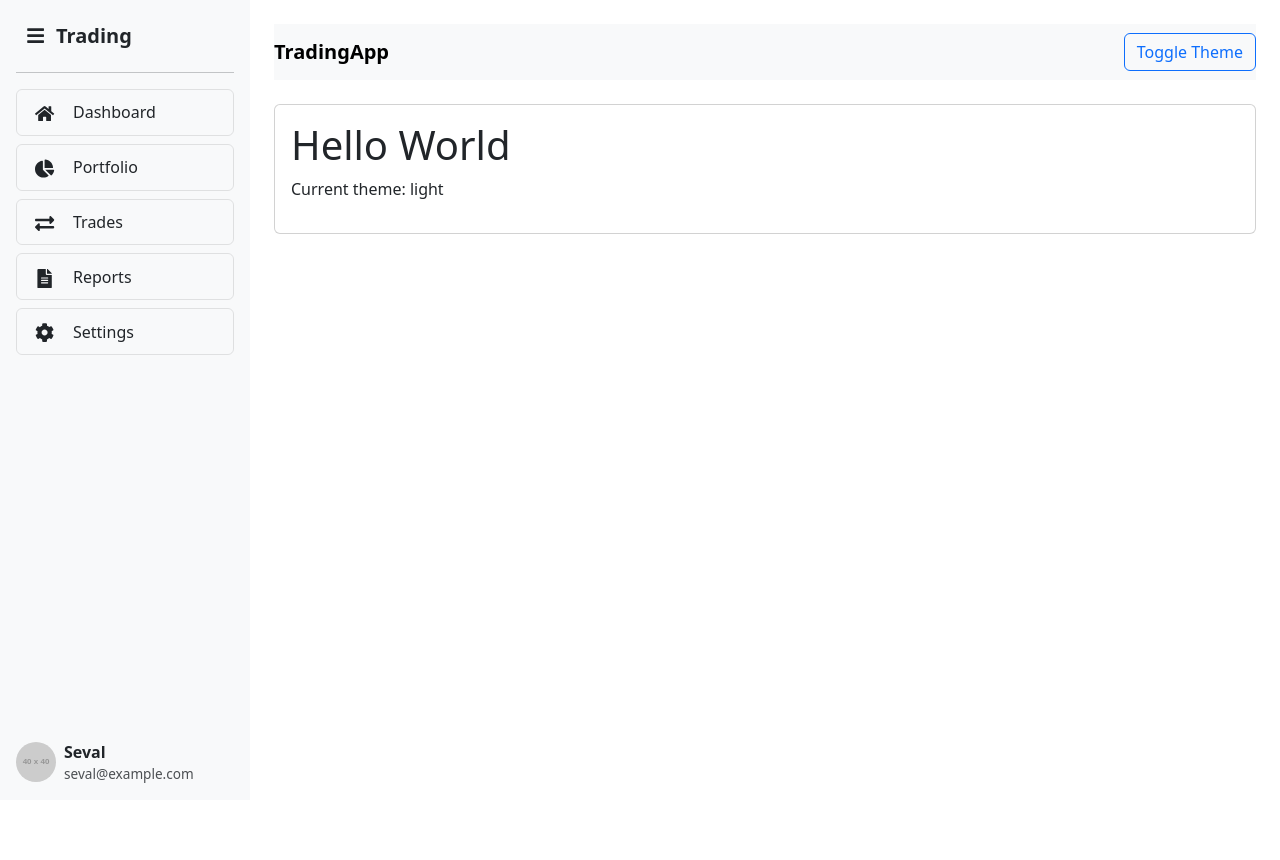
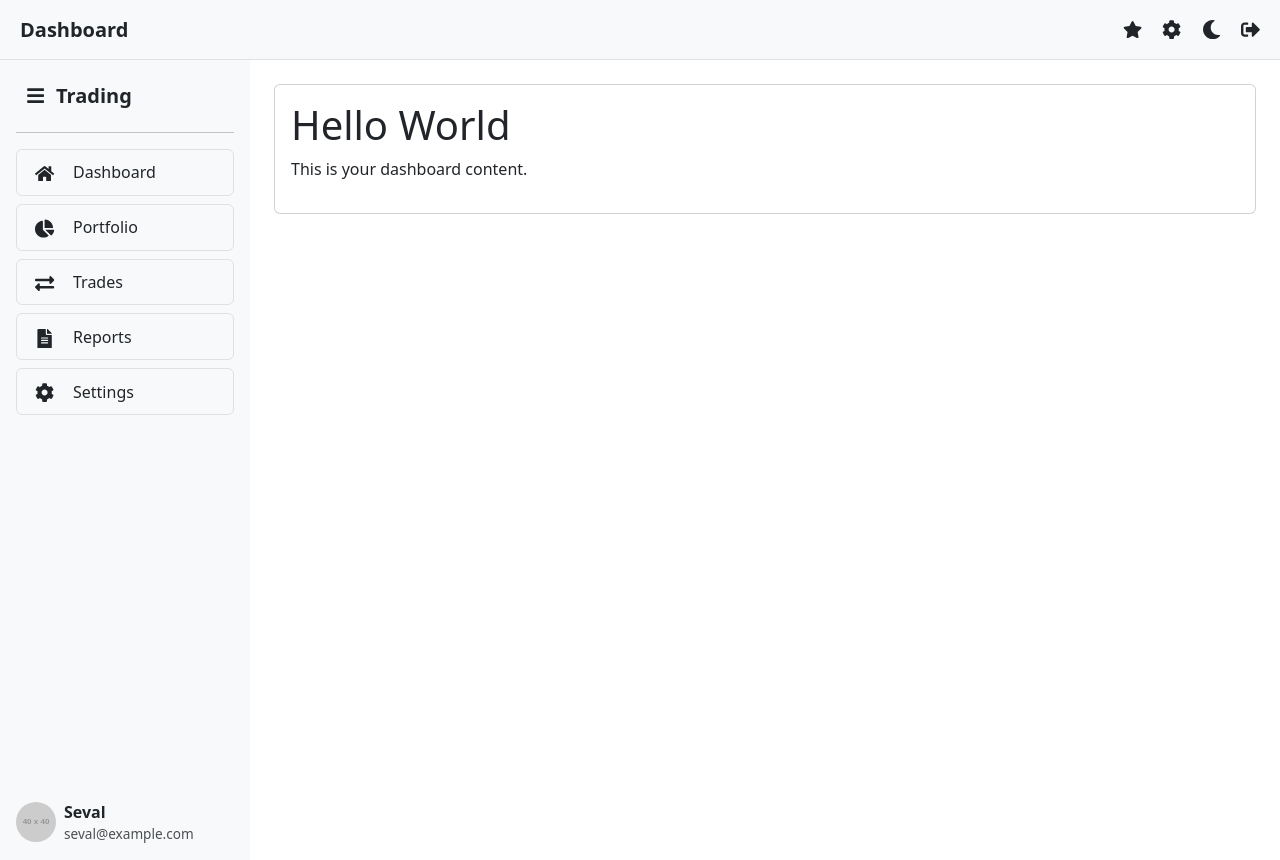
Before and after one commit to seval1997/stock-trading-frontend, a React (Create React App) app in the folder frontend/: page / in a window 1280 px wide. Before the commit the page ends 800 px from the top, so only its background shows below. Built offline with nearby package versions, Linux system fonts and the light colour scheme.

Commit message:
add dashboard header

```diff
--- a/frontend/src/App.js
+++ b/frontend/src/App.js
@@ -1,24 +1,20 @@
 import React from "react";
-import { ThemeProvider, useTheme } from "./context/ThemeContext";
+import { ThemeProvider } from "./context/ThemeContext";
 import "bootstrap/dist/css/bootstrap.min.css";
 import Sidebar from "./components/Sidebar/Sidebar";
+import DashboardHeader from "./components/DashboardHeader/DashboardHeader";
 
 function Content() {
-    const { theme, toggleTheme } = useTheme();
-
     return (
         <div className="d-flex">
             <Sidebar />
-            <div className="flex-grow-1 p-4" data-bs-theme={theme}>
-                <nav className={`navbar ${theme === "light" ? "navbar-light bg-light" : "navbar-dark bg-dark"}`}>
-                    <span className="navbar-brand fw-bold">TradingApp</span>
-                    <button className="btn btn-outline-primary ms-auto" onClick={toggleTheme}>
-                        Toggle Theme
-                    </button>
-                </nav>
-                <div className="card p-3 mt-4">
-                    <h1>Hello World</h1>
-                    <p>Current theme: {theme}</p>
+            <div className="flex-grow-1">
+                <DashboardHeader />
+                <div className="p-4" style={{ marginTop: "60px" }}>
+                    <div className="card p-3">
+                        <h1>Hello World</h1>
+                        <p>This is your dashboard content.</p>
+                    </div>
                 </div>
             </div>
         </div>
--- /dev/null
+++ b/frontend/src/components/DashboardHeader/DashboardHeader.css
@@ -0,0 +1,38 @@
+.dashboard-header {
+    position: fixed;
+    top: 0;
+    left: 0;
+    right: 0;
+    height: 60px;
+    display: flex;
+    align-items: center;
+    justify-content: space-between;
+    padding: 0 20px;
+    z-index: 1000;
+    border-bottom: 1px solid rgba(0, 0, 0, 0.1);
+}
+
+.bg-dark.dashboard-header {
+    border-bottom: 1px solid rgba(255, 255, 255, 0.2);
+}
+
+.header-title {
+    font-size: 1.25rem;
+    font-weight: 600;
+}
+
+.header-menus {
+    display: flex;
+    align-items: center;
+    gap: 20px;
+}
+
+.header-icon {
+    font-size: 1.2rem;
+    cursor: pointer;
+    transition: color 0.3s ease;
+}
+
+.header-icon:hover {
+    color: #007bff;
+}
--- /dev/null
+++ b/frontend/src/components/DashboardHeader/DashboardHeader.js
@@ -0,0 +1,53 @@
+import React from "react";
+import { useTheme } from "../../context/ThemeContext";
+import { FaCog, FaSignOutAlt, FaStar, FaMoon, FaSun } from "react-icons/fa";
+import "./DashboardHeader.css";
+
+function DashboardHeader() {
+    const { theme, toggleTheme } = useTheme();
+
+    return (
+        <header
+            className={`dashboard-header ${theme === "light" ? "bg-light text-dark" : "bg-dark text-light"
+                }`}
+        >
+            {/* Left side: Title */}
+            <div className="header-title">Dashboard</div>
+
+            {/* Right side: Menu icons */}
+            <div className="header-menus">
+                {/* Favorite */}
+                <FaStar
+                    className={`header-icon ${theme === "light" ? "text-dark" : "text-light"}`}
+                />
+
+                {/* Settings */}
+                <FaCog
+                    className={`header-icon ${theme === "light" ? "text-dark" : "text-light"}`}
+                />
+
+                {/* Theme toggle */}
+                {theme === "light" ? (
+                    <FaMoon
+                        className="header-icon"
+                        onClick={toggleTheme}
+                        title="Switch to Dark Mode"
+                    />
+                ) : (
+                    <FaSun
+                        className="header-icon"
+                        onClick={toggleTheme}
+                        title="Switch to Light Mode"
+                    />
+                )}
+
+                {/* Logout */}
+                <FaSignOutAlt
+                    className={`header-icon ${theme === "light" ? "text-dark" : "text-light"}`}
+                />
+            </div>
+        </header>
+    );
+}
+
+export default DashboardHeader;
--- a/frontend/src/components/Sidebar/Sidebar.css
+++ b/frontend/src/components/Sidebar/Sidebar.css
@@ -188,3 +188,10 @@
 .menu-text {
     margin-left: 8px;
 }
+
+.sidebar {
+    margin-top: 60px;
+    /* push below fixed header */
+    z-index: 1100;
+    /* higher than header so hamburger is clickable */
+}
```
